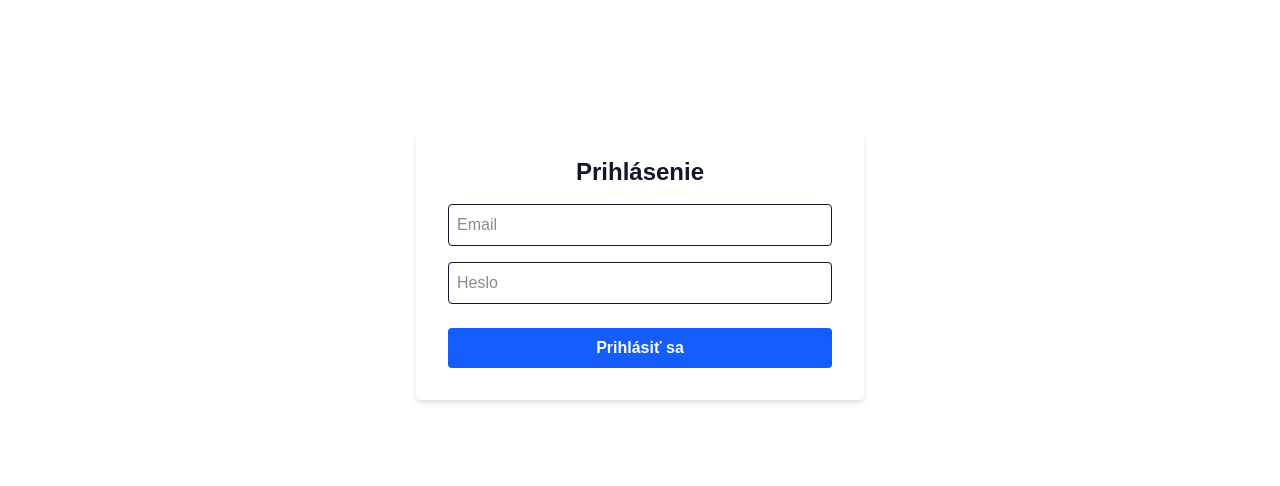
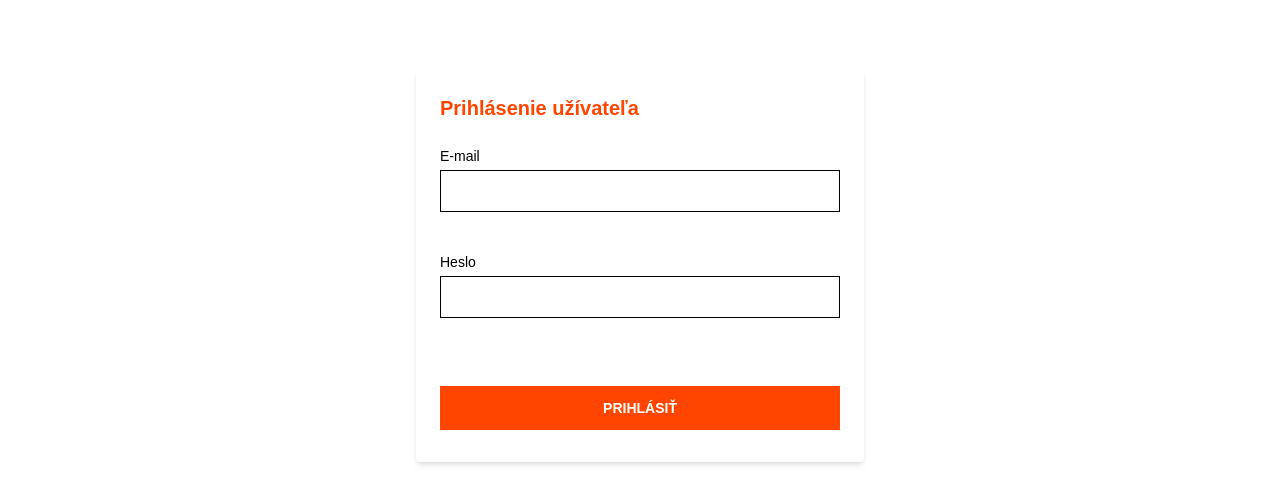
Before and after one commit to Melrok1/Gym, a Next.js app: page /views/Login in a window 1280 px wide. Shown: the part 466-952 px from the top of the page. Built offline with nearby package versions, Linux system fonts and the light colour scheme.

Commit message:
login design update

```diff
--- a/src/app/views/Login/page.tsx
+++ b/src/app/views/Login/page.tsx
@@ -7,6 +7,8 @@ import { useAuth } from '@/context/auth-context'
 export default function LoginPage() {
   const [email, setEmail] = useState('')
   const [password, setPassword] = useState('')
+  const [emailError, setEmailError] = useState('')
+  const [passwordError, setPasswordError] = useState('')
   const router = useRouter()
   const { isLoggedIn, login } = useAuth()
 
@@ -18,39 +20,61 @@ export default function LoginPage() {
 
   const handleLogin = (e: React.FormEvent) => {
     e.preventDefault()
-    if (email && password) {
-      login(email)
-      router.push('/views/Products')
-    } else {
-      alert('Zadaj email aj heslo')
+
+    let hasError = false
+    setEmailError('')
+    setPasswordError('')
+
+    if (!email) {
+      setEmailError('Zadajte e-mailovú adresu')
+      hasError = true
     }
+
+    if (!password) {
+      setPasswordError('Zadajte heslo')
+      hasError = true
+    }
+
+    if (hasError) return
+
+    login(email)
+    router.push('/views/Products')
   }
 
-  return (
+	return (
     <div className="min-h-screen flex flex-col items-center justify-center px-4">
-      <form onSubmit={handleLogin} className="bg-white shadow-md rounded px-8 pt-6 pb-8 w-full max-w-md">
-        <h1 className="text-2xl font-bold mb-4 text-center">Prihlásenie</h1>
+      <form onSubmit={handleLogin} className="bg-white shadow-md rounded px-6 pt-6 pb-8 w-full max-w-md">
+        <h1 className="text-xl font-bold mb-6 text-[#ff4500] text-left">Prihlásenie užívateľa</h1>
 
+        <label htmlFor="email" className="block text-sm font-medium mb-1 text-black">E-mail</label>
         <input
+          id="email"
           type="email"
-          placeholder="Email"
           value={email}
           onChange={e => setEmail(e.target.value)}
-          className="w-full mb-4 p-2 border rounded"
+          className={`w-full p-2 border ${emailError ? 'border-red-500' : 'border-black'} mb-1`}
         />
+        <p className="text-sm text-red-600 mb-4 min-h-[1.25rem]">
+          {emailError || '\u00A0'}
+        </p>
+
+        <label htmlFor="password" className="block text-sm font-medium mb-1 text-black">Heslo</label>
         <input
+          id="password"
           type="password"
-          placeholder="Heslo"
           value={password}
           onChange={e => setPassword(e.target.value)}
-          className="w-full mb-6 p-2 border rounded"
+          className={`w-full p-2 border ${passwordError ? 'border-red-500' : 'border-black'} mb-1`}
         />
+        <p className="text-sm text-red-600 mb-6 min-h-[1.25rem]">
+          {passwordError || '\u00A0'}
+        </p>
 
         <button
           type="submit"
-          className="w-full bg-blue-600 text-white font-semibold py-2 rounded hover:bg-blue-700 transition"
+          className="w-full bg-[#ff4500] mt-5 text-white font-bold py-3 uppercase text-sm hover:brightness-110 transition"
         >
-          Prihlásiť sa
+          Prihlásiť
         </button>
       </form>
     </div>
```
